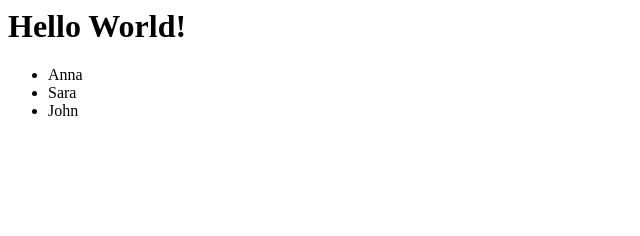
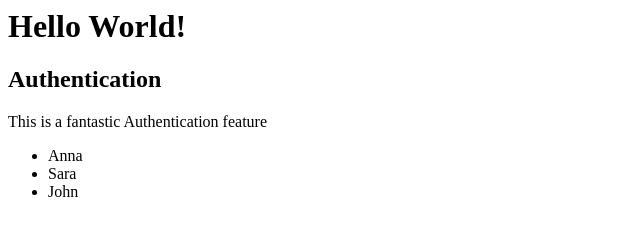
Before and after one commit to rsaniei/myFirstProject, a plain HTML site: page index.html in a window 1280 px wide. Shown: the whole page, without its empty margins (0-640 px from the left). Drawn offline with Linux system fonts and the light colour scheme.

Commit message:
add Auth feature

```diff
--- a/index.html
+++ b/index.html
@@ -6,6 +6,8 @@
 </head>
 <body>
   <h1>Hello World!</h1>
+  <h2>Authentication</h2>
+  <p>This is a fantastic Authentication feature</p>
   <p>
     <ul>
       <li>Anna</li>
```
